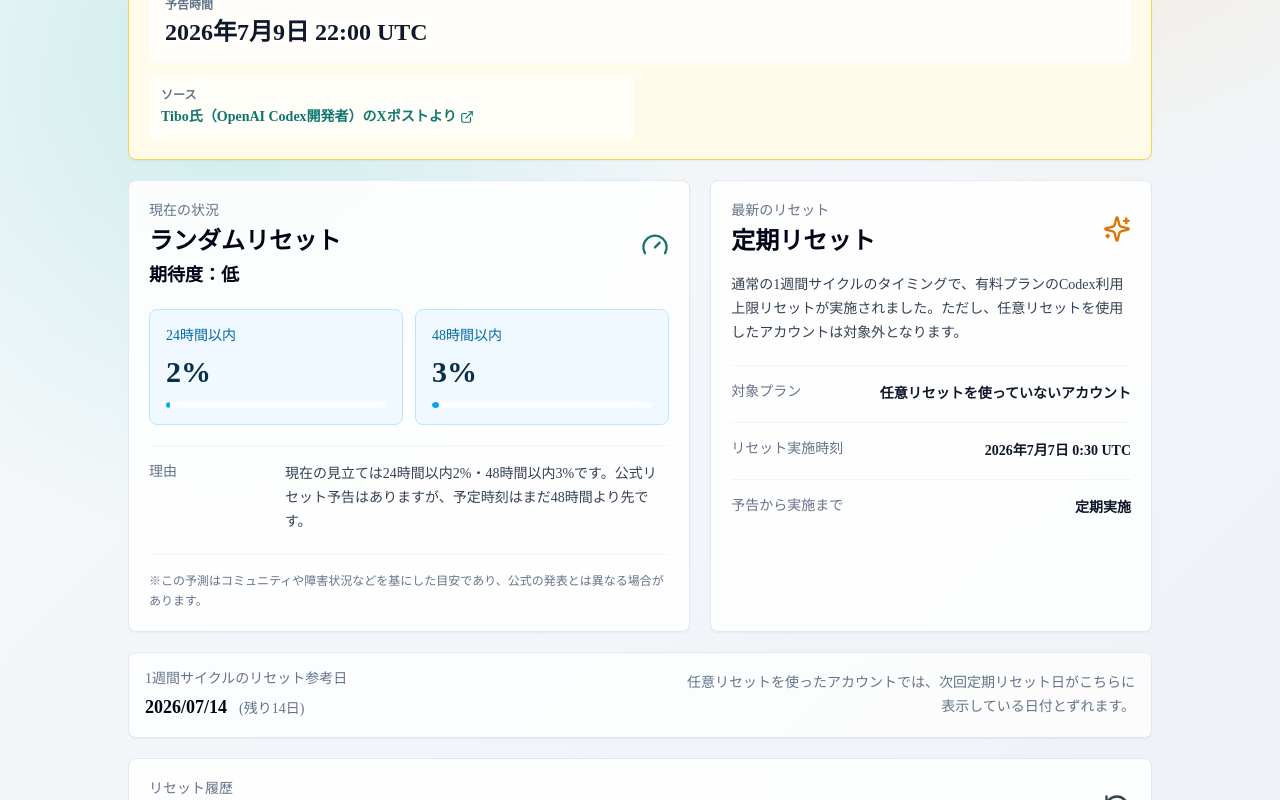
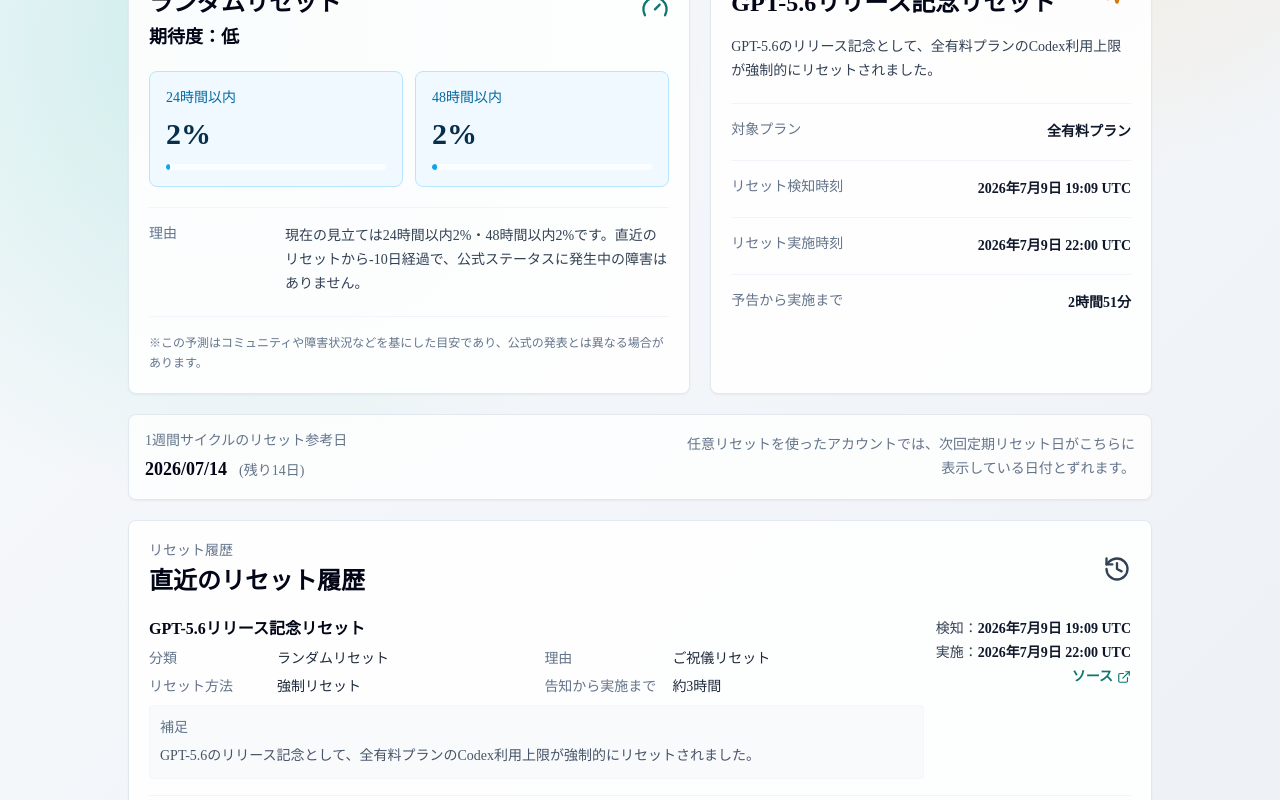
Before and after one commit to gussuri/codex-reset-observatory, a Next.js app: page / in a window 1280 px wide. Shown: the part 360-1160 px from the top of the page. Built offline with nearby package versions, Linux system fonts and the light colour scheme; no server answers.

Commit message:
Record GPT-5.6 celebration reset

```diff
--- a/data/observationSignals.ts
+++ b/data/observationSignals.ts
@@ -23,9 +23,10 @@ export const LOCAL_OBSERVATION_SIGNALS: Array<LocalObservationSignal> = [
     id: "official-tibo-reset-today-afternoon-2026-07-10",
     observedAt: "2026-07-10T04:09:00+09:00",
     type: "official_notice",
-    status: "active",
+    status: "resolved",
     expectedAt: "2026-07-10T07:00:00+09:00",
     expiresAt: "2026-07-10T12:00:00+09:00",
+    resolvedAt: "2026-07-10T07:00:00+09:00",
     skipAutoHistoryMerge: true,
     title:
       "OpenAI Codex開発者のTibo氏が「リセットは今日の午後（米国太平洋時間）に来る」と発言。日本時間7月10日午前4時〜10時ごろにリセットが実施される可能性があります。",
--- a/data/resetHistory.ts
+++ b/data/resetHistory.ts
@@ -110,6 +110,28 @@ export const LOCAL_PERSONAL_RESET_HISTORY: RadarViewModel["recentHistory"] = [
 ];
 
 export const LOCAL_RESET_HISTORY: Array<WindowEventLike> = [
+  {
+    id: "local-codex-gpt-5-6-release-reset-2026-07-10",
+    title: "GPT-5.6リリース記念リセット",
+    kind: "window_closed",
+    status: "closed",
+    opened_at: "2026-07-10T04:09:00+09:00",
+    closed_at: "2026-07-10T07:00:00+09:00",
+    completed_at: "2026-07-10T07:00:00+09:00",
+    window_minutes: 171,
+    scope: "全有料プラン",
+    summary:
+      "GPT-5.6のリリース記念として、全有料プランのCodex利用上限が強制的にリセットされました。",
+    source_url: "https://x.com/thsottiaux",
+    details: {
+      cycleType: "ランダムリセット",
+      reasonType: "ご祝儀リセット",
+      resetMethod: "強制リセット",
+      scope: "全有料プラン",
+      noticeToExecution: "約3時間",
+      note: "GPT-5.6のリリース記念として、全有料プランのCodex利用上限が強制的にリセットされました。",
+    },
+  },
   {
     id: "local-codex-regular-reset-2026-07-07",
     title: "定期リセット",
```
